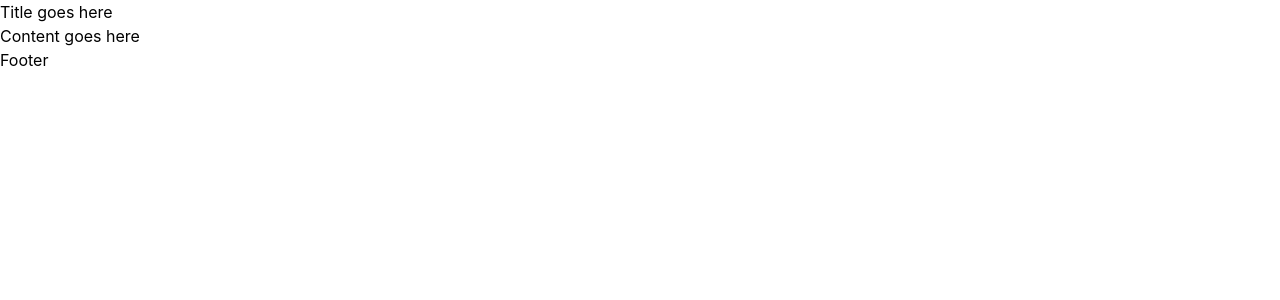
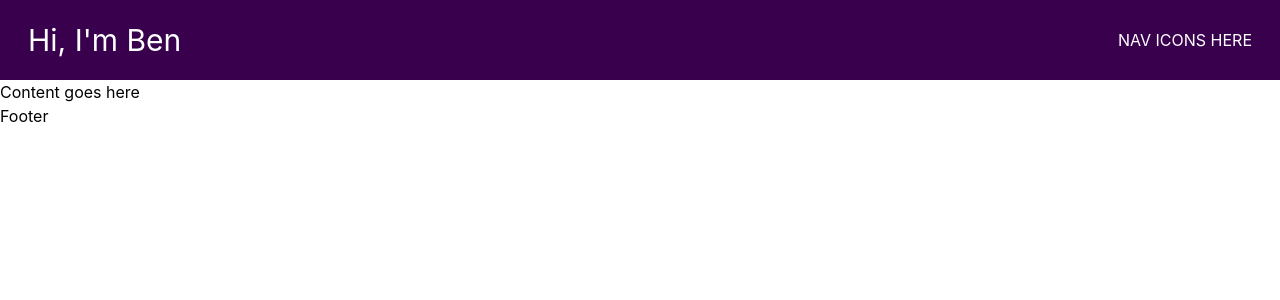
Before and after one commit to BenCiantar/portfolio, a React (Create React App) app: page / in a window 1280 px wide. Shown: the top 300 px of the page. Built offline with nearby package versions, Linux system fonts and the light colour scheme.

Commit message:
Added basic styling and layout to header

```diff
--- a/src/components/Header/Header.jsx
+++ b/src/components/Header/Header.jsx
@@ -2,8 +2,9 @@ import React from 'react';
 
 const Header = () => {
   return (
-    <header>
-      <h1>Title goes here</h1>
+    <header className="w-screen h-20 bg-primary-purple text-white flex flex-row justify-between items-center px-7">
+      <h1 className="text-3xl">Hi, I'm Ben</h1>
+      <nav>NAV ICONS HERE</nav>
     </header>
   );
 };
--- a/tailwind.config.js
+++ b/tailwind.config.js
@@ -3,7 +3,11 @@ module.exports = {
     "./src/**/*.{js,jsx,ts,tsx}",
   ],
   theme: {
-    extend: {},
+    extend: {
+      colors: {
+        'primary-purple': '#39004D',
+      },
+    },
   },
   plugins: [],
 }
```
